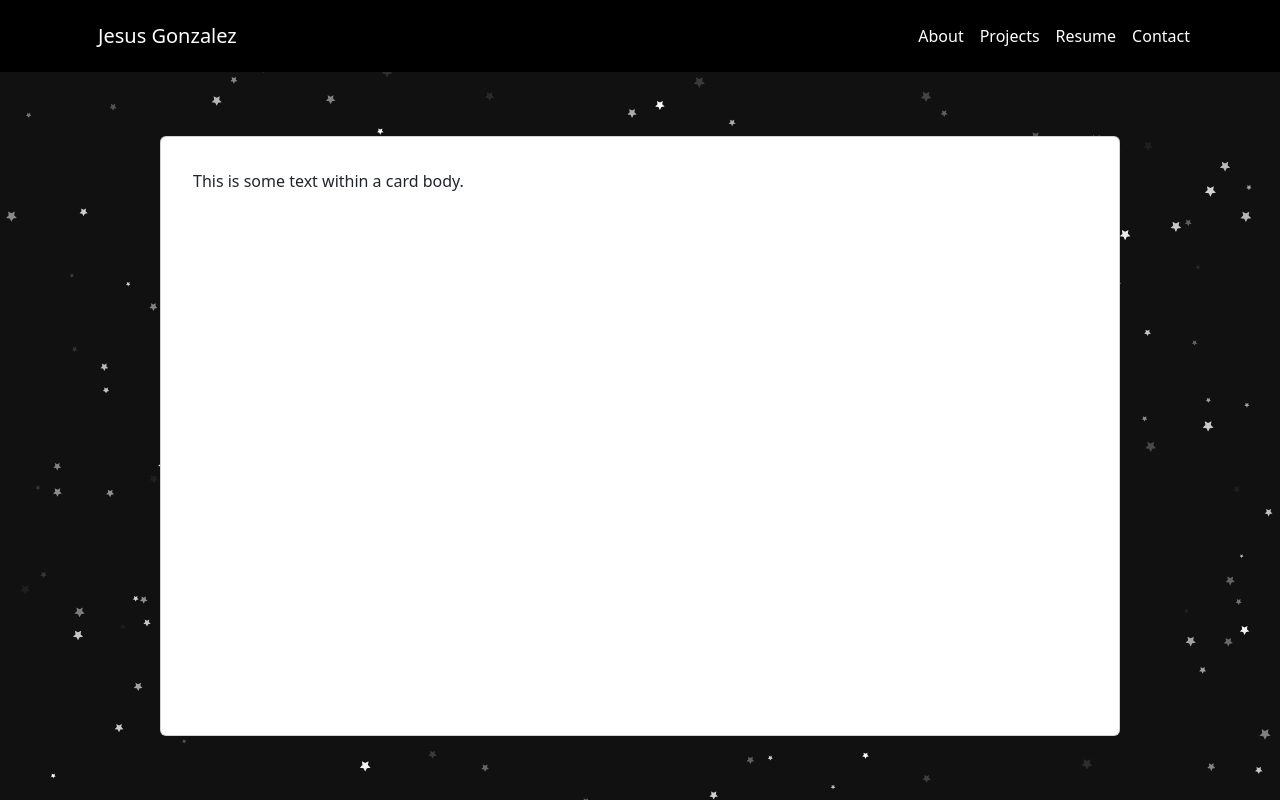
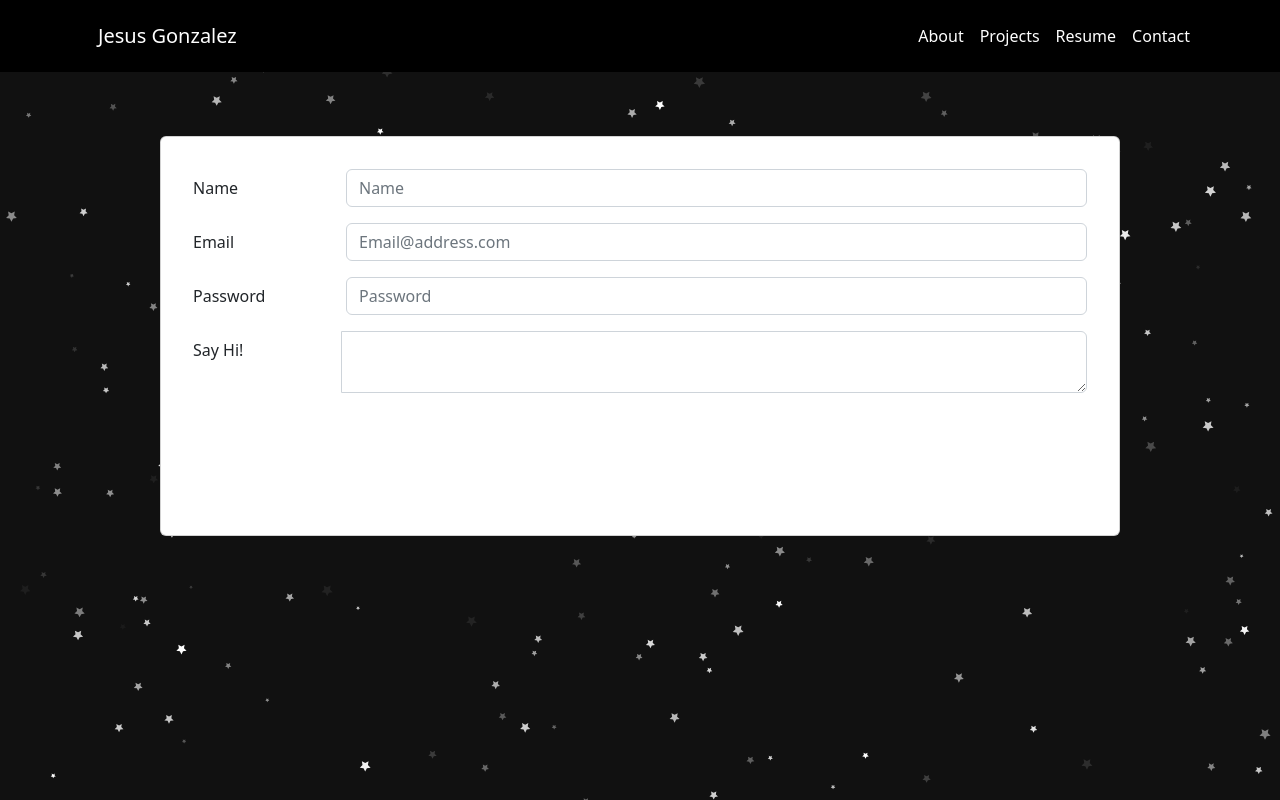
Before and after one commit to JesusGonzalez05/Portfolio-Jesus-Gonzalez, a React (Create React App) app: page /Contact in a window 1280 px wide. Built offline with nearby package versions, Linux system fonts and the light colour scheme.

Commit message:
added inputs for contact us page.

```diff
--- a/src/App.css
+++ b/src/App.css
@@ -32,7 +32,7 @@
 }
 /* contact page */
 #contact-card{
-height: 75vh;
+height: 50vh;
 margin: 4rem;
 }
 
--- a/src/pages/Contact.js
+++ b/src/pages/Contact.js
@@ -6,7 +6,28 @@ const Contact = () => {
     <div>
       <div id="contact-card" class=" card w-75 p-3 mx-auto">
         <div class="card-body">
-          This is some text within a card body.
+          <div class="mb-3 row">
+            <label for="Name" class="col-sm-2 col-form-label">Name</label>
+              <div class="col-sm-10">
+                <input class="form-control" placeholder='Name'></input>
+              </div>
+          </div>
+          <div class="mb-3 row">
+            <label for="staticEmail" class="col-sm-2 col-form-label">Email</label>
+              <div class="col-sm-10">
+              <input type="Email" class="form-control" placeholder='Email@address.com' id="Email"></input>
+              </div>
+          </div>
+          <div class="mb-3 row">
+            <label for="inputPassword" class="col-sm-2 col-form-label">Password</label>
+            <div class="col-sm-10">
+              <input type="password" class="form-control" placeholder='Password' id="inputPassword"></input>
+            </div>
+          </div>
+          <div class="input-group">
+            <label for="textarea" class="col-sm-2 col-form-label">Say Hi!</label>
+            <textarea class="form-control" aria-label="With textarea"></textarea>
+          </div>
         </div>
       </div>
     </div>
```
